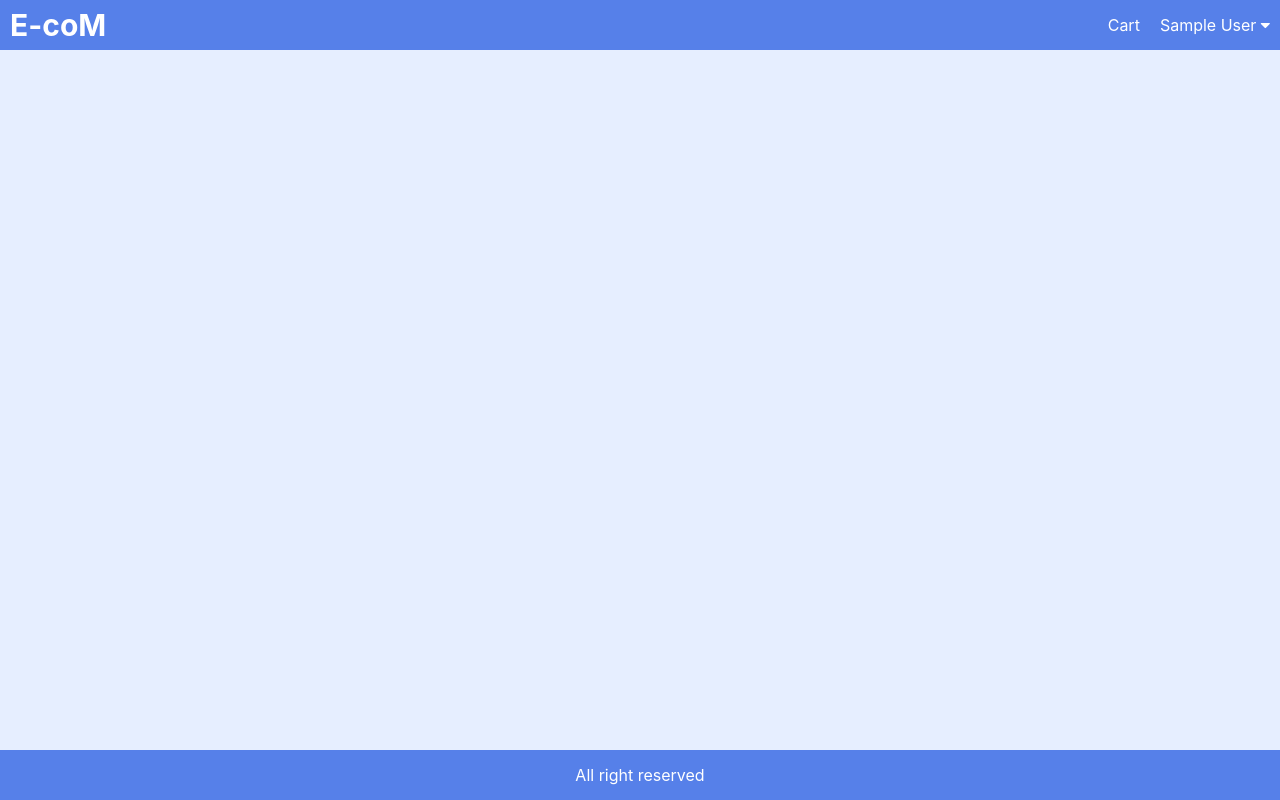
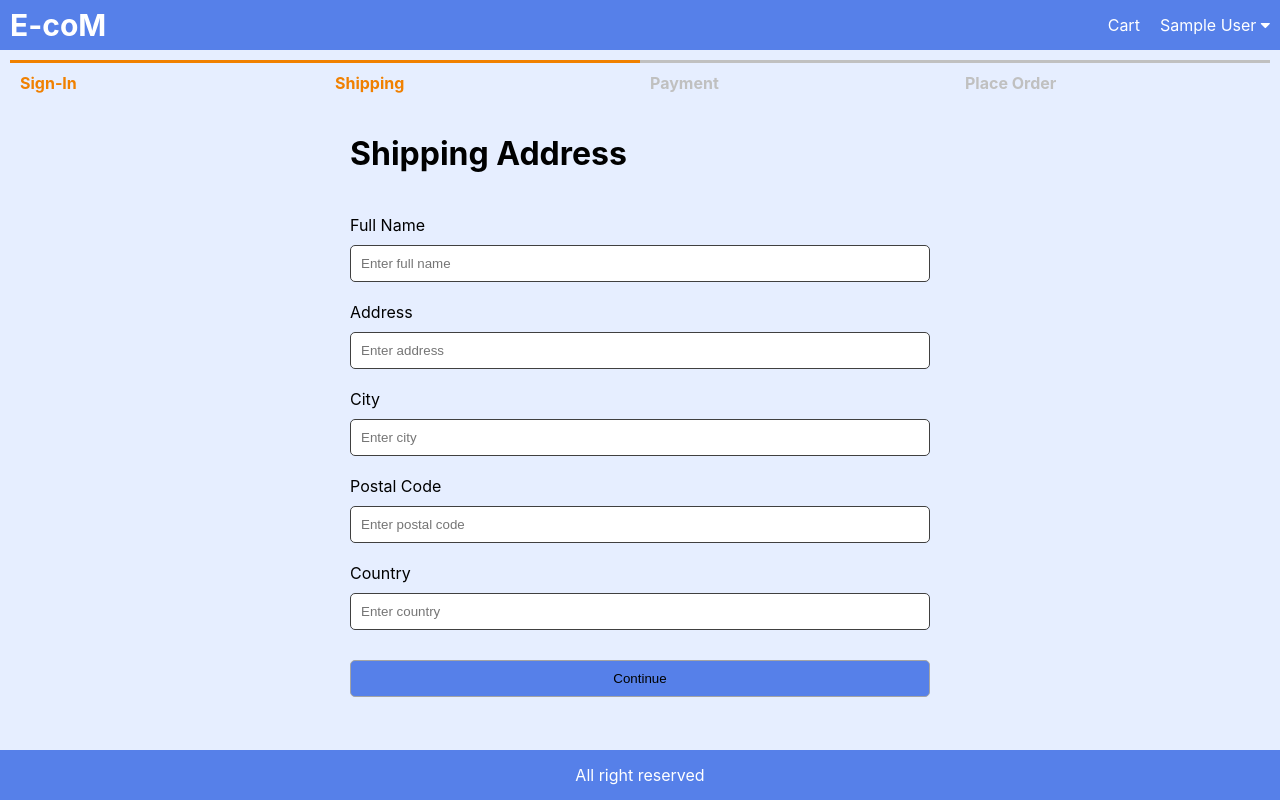
Before and after one commit to SuryaKarmakar/Ecom-Shopping, a React (Create React App) app in the folder frontend/: page /shipping in a window 1280 px wide. Built offline with nearby package versions, Linux system fonts and the light colour scheme; sample sign-in values are in the browser's storage; the HTML template or start-up script is replaced by a standard one.

Commit message:
add shipping screen

```diff
--- a/frontend/src/App.js
+++ b/frontend/src/App.js
@@ -6,6 +6,7 @@
 import SigninScreen from './screens/SigninScreen';
 import { signout } from './actions/userActions';
 import RegisterScreen from './screens/RegisterScreen';
+import ShippingAddressScreen from './screens/ShippingAddressScreen';
 
 function App() {
   const cart = useSelector((state) => state.cart);
@@ -57,6 +58,7 @@
           <Route path="/cart/:id?" component={CartScreen}></Route>
           <Route path="/signin" component={SigninScreen}></Route>
           <Route path="/register" component={RegisterScreen}></Route>
+          <Route path="/shipping" component={ShippingAddressScreen}></Route>
         </main>
 
         <footer className="row center">All right reserved</footer>
--- a/frontend/src/actions/cartActions.js
+++ b/frontend/src/actions/cartActions.js
@@ -1,5 +1,9 @@
 import axios from "axios";
-import { CART_ADD_ITEM, CART_REMOVE_ITEM } from "../constants/cartConstants";
+import {
+  CART_ADD_ITEM,
+  CART_REMOVE_ITEM,
+  CART_SAVE_SHIPPING_ADDRESS,
+} from '../constants/cartConstants';
 
 export const addToCart = (productId, qty) => async (dispatch, getState) => {
   const { data } = await axios.get(`/api/products/${productId}`);
@@ -10,7 +14,7 @@
       image: data.image,
       price: data.price,
       stock: data.stock,
-      product: data.id,
+      product: data._id,
       qty,
     },
   });
@@ -24,3 +28,8 @@
   });
   localStorage.setItem("cartItems", JSON.stringify(getState().cart.cartItems));
 };
+
+export const saveShippingAddress = (data) => (dispatch) => {
+  dispatch({ type: CART_SAVE_SHIPPING_ADDRESS, payload: data });
+  localStorage.setItem('shippingAddress', JSON.stringify(data));
+};
--- /dev/null
+++ b/frontend/src/component/CheckoutSteps.js
@@ -0,0 +1,12 @@
+import React from 'react';
+
+export default function CheckoutSteps(props) {
+  return (
+    <div className="row checkout-steps">
+      <div className={props.step1 ? 'active' : ''}>Sign-In</div>
+      <div className={props.step2 ? 'active' : ''}>Shipping</div>
+      <div className={props.step3 ? 'active' : ''}>Payment</div>
+      <div className={props.step4 ? 'active' : ''}>Place Order</div>
+    </div>
+  );
+}
--- a/frontend/src/constants/cartConstants.js
+++ b/frontend/src/constants/cartConstants.js
@@ -1,3 +1,5 @@
 export const CART_ADD_ITEM = "CART_ADD_ITEM";
 
 export const CART_REMOVE_ITEM = "CART_REMOVE_ITEM";
+
+export const CART_SAVE_SHIPPING_ADDRESS = 'CART_SAVE_SHIPPING_ADDRESS';
--- a/frontend/src/index.css
+++ b/frontend/src/index.css
@@ -200,3 +200,16 @@
 .loading {
   display: block !important;
 }
+
+/* Checkout Steps */
+.checkout-steps > div {
+  border-top: 0.3rem #c0c0c0 solid;
+  color: #c0c0c0;
+  flex: 1;
+  padding: 1rem;
+  font-weight: bold;
+}
+.checkout-steps > div.active {
+  border-top-color: #f08000;
+  color: #f08000;
+}
--- a/frontend/src/reducers/cartReducers.js
+++ b/frontend/src/reducers/cartReducers.js
@@ -1,4 +1,8 @@
-import { CART_ADD_ITEM, CART_REMOVE_ITEM } from "../constants/cartConstants";
+import {
+  CART_ADD_ITEM,
+  CART_REMOVE_ITEM,
+  CART_SAVE_SHIPPING_ADDRESS,
+} from '../constants/cartConstants';
 
 export const cartReducer = (state = { cartItems: [] }, action) => {
   switch (action.type) {
@@ -21,6 +25,8 @@
         ...state,
         cartItems: state.cartItems.filter((x) => x.product !== action.payload),
       };
+      case CART_SAVE_SHIPPING_ADDRESS:
+      return { ...state, shippingAddress: action.payload };
     default:
       return state;
   }
--- a/frontend/src/screens/CartScreen.js
+++ b/frontend/src/screens/CartScreen.js
@@ -81,7 +81,7 @@
               <li>
                 <h2>
                   Subtotal ({cartItems.reduce((a, c) => a + c.qty, 0)} items) :
-                  ${cartItems.reduce((a, c) => a + c.price * c.qty, 0)}}
+                  ${cartItems.reduce((a, c) => a + c.price * c.qty, 0)}
                 </h2>
               </li>
               <li>
--- /dev/null
+++ b/frontend/src/screens/ShippingAddressScreen.js
@@ -0,0 +1,98 @@
+import React, { useState } from 'react';
+import { useDispatch, useSelector } from 'react-redux';
+import { saveShippingAddress } from '../actions/cartActions';
+import CheckoutSteps from '../component/CheckoutSteps';
+
+export default function ShippingAddressScreen(props) {
+  const userSignin = useSelector((state) => state.userSignin);
+  const { userInfo } = userSignin;
+  const cart = useSelector((state) => state.cart);
+  const { shippingAddress } = cart;
+  if (!userInfo) {
+    props.history.push('/signin');
+  }
+  const [fullName, setFullName] = useState(shippingAddress.fullName);
+  const [address, setAddress] = useState(shippingAddress.address);
+  const [city, setCity] = useState(shippingAddress.city);
+  const [postalCode, setPostalCode] = useState(shippingAddress.postalCode);
+  const [country, setCountry] = useState(shippingAddress.country);
+  const dispatch = useDispatch();
+  const submitHandler = (e) => {
+    e.preventDefault();
+    dispatch(
+      saveShippingAddress({ fullName, address, city, postalCode, country })
+    );
+    props.history.push('/payment');
+  };
+  return (
+    <div>
+      <CheckoutSteps step1 step2></CheckoutSteps>
+      <form className="form" onSubmit={submitHandler}>
+        <div>
+          <h1>Shipping Address</h1>
+        </div>
+        <div>
+          <label htmlFor="fullName">Full Name</label>
+          <input
+            type="text"
+            id="fullName"
+            placeholder="Enter full name"
+            value={fullName}
+            onChange={(e) => setFullName(e.target.value)}
+            required
+          ></input>
+        </div>
+        <div>
+          <label htmlFor="address">Address</label>
+          <input
+            type="text"
+            id="address"
+            placeholder="Enter address"
+            value={address}
+            onChange={(e) => setAddress(e.target.value)}
+            required
+          ></input>
+        </div>
+        <div>
+          <label htmlFor="city">City</label>
+          <input
+            type="text"
+            id="city"
+            placeholder="Enter city"
+            value={city}
+            onChange={(e) => setCity(e.target.value)}
+            required
+          ></input>
+        </div>
+        <div>
+          <label htmlFor="postalCode">Postal Code</label>
+          <input
+            type="text"
+            id="postalCode"
+            placeholder="Enter postal code"
+            value={postalCode}
+            onChange={(e) => setPostalCode(e.target.value)}
+            required
+          ></input>
+        </div>
+        <div>
+          <label htmlFor="country">Country</label>
+          <input
+            type="text"
+            id="country"
+            placeholder="Enter country"
+            value={country}
+            onChange={(e) => setCountry(e.target.value)}
+            required
+          ></input>
+        </div>
+        <div>
+          <label />
+          <button className="primary" type="submit">
+            Continue
+          </button>
+        </div>
+      </form>
+    </div>
+  );
+}
--- a/frontend/src/store.js
+++ b/frontend/src/store.js
@@ -20,6 +20,9 @@
     cartItems: localStorage.getItem("cartItems")
       ? JSON.parse(localStorage.getItem("cartItems"))
       : [],
+    shippingAddress: localStorage.getItem('shippingAddress')
+      ? JSON.parse(localStorage.getItem('shippingAddress'))
+      : {},
   },
 };
 const reducer = combineReducers({
```
